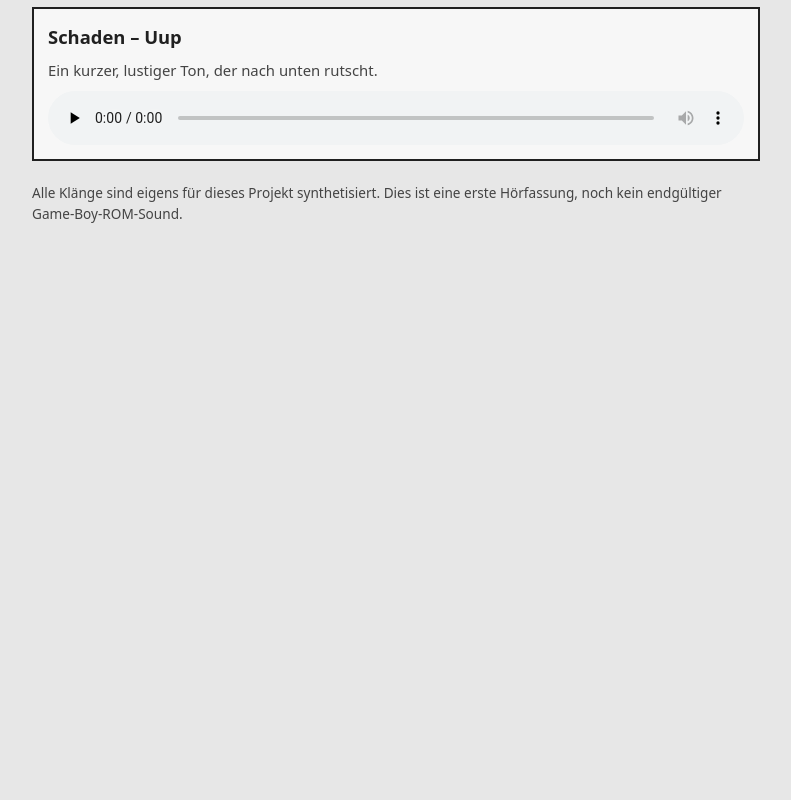
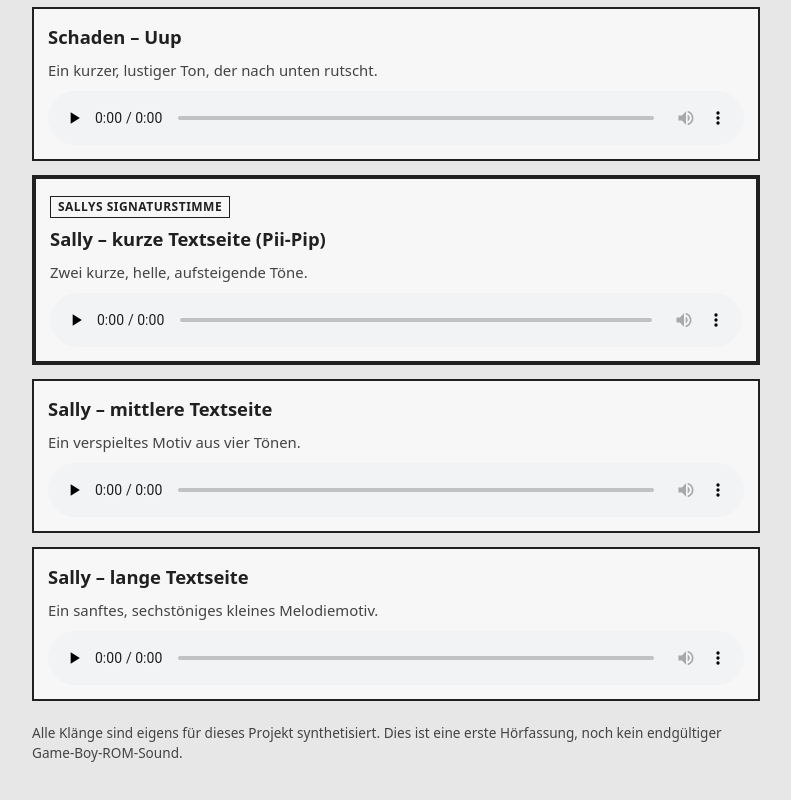
Before and after one commit to mcfilz79/Sticky-Rescue-Quest-Test, a plain HTML site: page sounds/index.html in a window 1280 px wide. Shown: the part 1415-2215 px from the top of the page, without its empty margins (244-1035 px from the left). Before the commit the page ends 1687 px from the top, so only its background shows below. Drawn offline with Linux system fonts and the light colour scheme.

Commit message:
Sound-Hoerseite und neue WAV-Dateien veroeffentlichen

```diff
--- a/sounds/index.html
+++ b/sounds/index.html
@@ -75,6 +75,24 @@ footer{margin-top:22px;font-size:.85rem;color:#444}
 <audio controls preload="none" src="audio/schaden_uup.wav">Audio nicht unterstützt.</audio>
 </section>
 
+
+<section class="sound featured">
+<div class="tag">SALLYS SIGNATURSTIMME</div>
+<h2>Sally – kurze Textseite (Pii-Pip)</h2>
+<p>Zwei kurze, helle, aufsteigende Töne.</p>
+<audio controls preload="none" src="audio/sally_kurz.wav">Audio nicht unterstützt.</audio>
+</section>
+<section class="sound">
+<h2>Sally – mittlere Textseite</h2>
+<p>Ein verspieltes Motiv aus vier Tönen.</p>
+<audio controls preload="none" src="audio/sally_mittel.wav">Audio nicht unterstützt.</audio>
+</section>
+<section class="sound">
+<h2>Sally – lange Textseite</h2>
+<p>Ein sanftes, sechstöniges kleines Melodiemotiv.</p>
+<audio controls preload="none" src="audio/sally_lang.wav">Audio nicht unterstützt.</audio>
+</section>
+
 <footer>Alle Klänge sind eigens für dieses Projekt synthetisiert. Dies ist eine erste Hörfassung, noch kein endgültiger Game-Boy-ROM-Sound.</footer>
 </main>
 </body>
```
